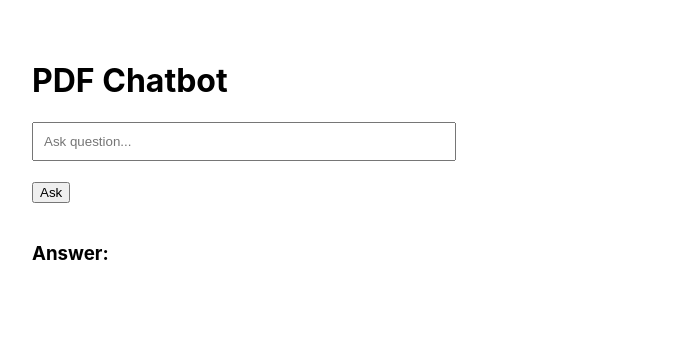
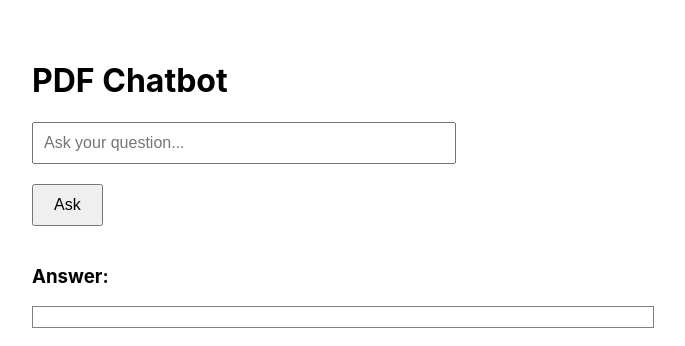
Before and after one commit to nirmal2342/pdf-rag-chatbot, a React (Create React App) app in the folder frontend/: page / in a window 1280 px wide. Shown: the top 346 px of the page, without its empty margins (8-693 px from the left). Built offline with nearby package versions, Linux system fonts and the light colour scheme.

Commit message:
modified app.js to accept user input

```diff
--- a/frontend/src/App.js
+++ b/frontend/src/App.js
@@ -8,11 +8,25 @@ function App() {
 
   const askQuestion = async () => {
 
-    const res = await axios.post("http://127.0.0.1:8000/chat", {
-      question: question
-    });
+    if (!question) return;
 
-    setAnswer(res.data.answer);
+    try {
+
+      const response = await axios.post(
+        "http://127.0.0.1:8000/chat",
+        {
+          question: question
+        }
+      );
+
+      setAnswer(response.data.answer);
+
+    } catch (error) {
+
+      console.error(error);
+      setAnswer("Error getting response");
+
+    }
   };
 
   return (
@@ -23,15 +37,25 @@ function App() {
 
       <input
         type="text"
+        placeholder="Ask your question..."
         value={question}
         onChange={(e) => setQuestion(e.target.value)}
-        placeholder="Ask question..."
-        style={{ width: "400px", padding: "10px" }}
+        style={{
+          width: "400px",
+          padding: "10px",
+          fontSize: "16px"
+        }}
       />
 
       <br /><br />
 
-      <button onClick={askQuestion}>
+      <button
+        onClick={askQuestion}
+        style={{
+          padding: "10px 20px",
+          fontSize: "16px"
+        }}
+      >
         Ask
       </button>
 
@@ -39,9 +63,16 @@ function App() {
 
       <h3>Answer:</h3>
 
-      <p>{answer}</p>
+      <div style={{
+        width: "600px",
+        padding: "10px",
+        border: "1px solid gray"
+      }}>
+        {answer}
+      </div>
 
     </div>
+
   );
 }
 
```
